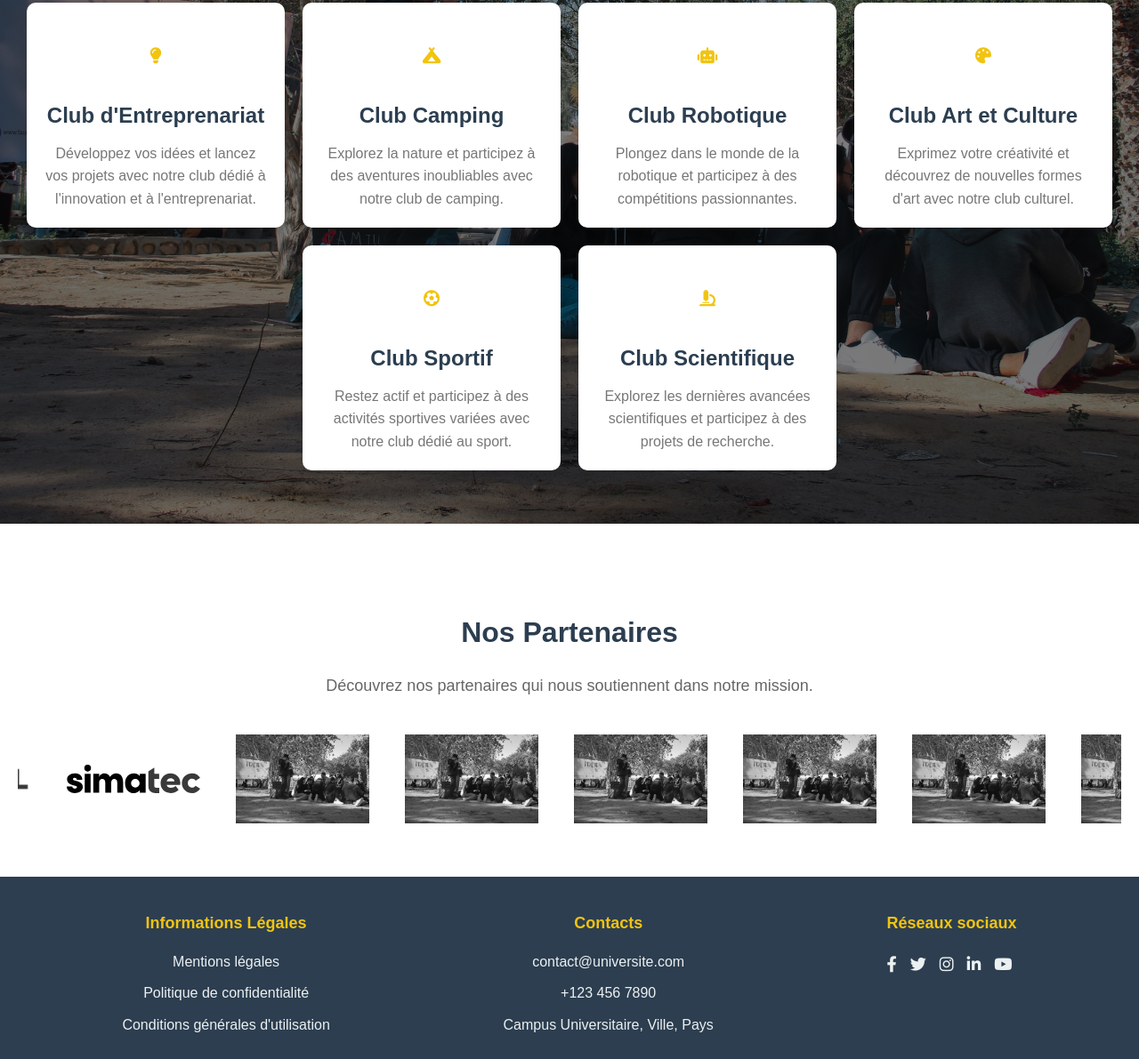
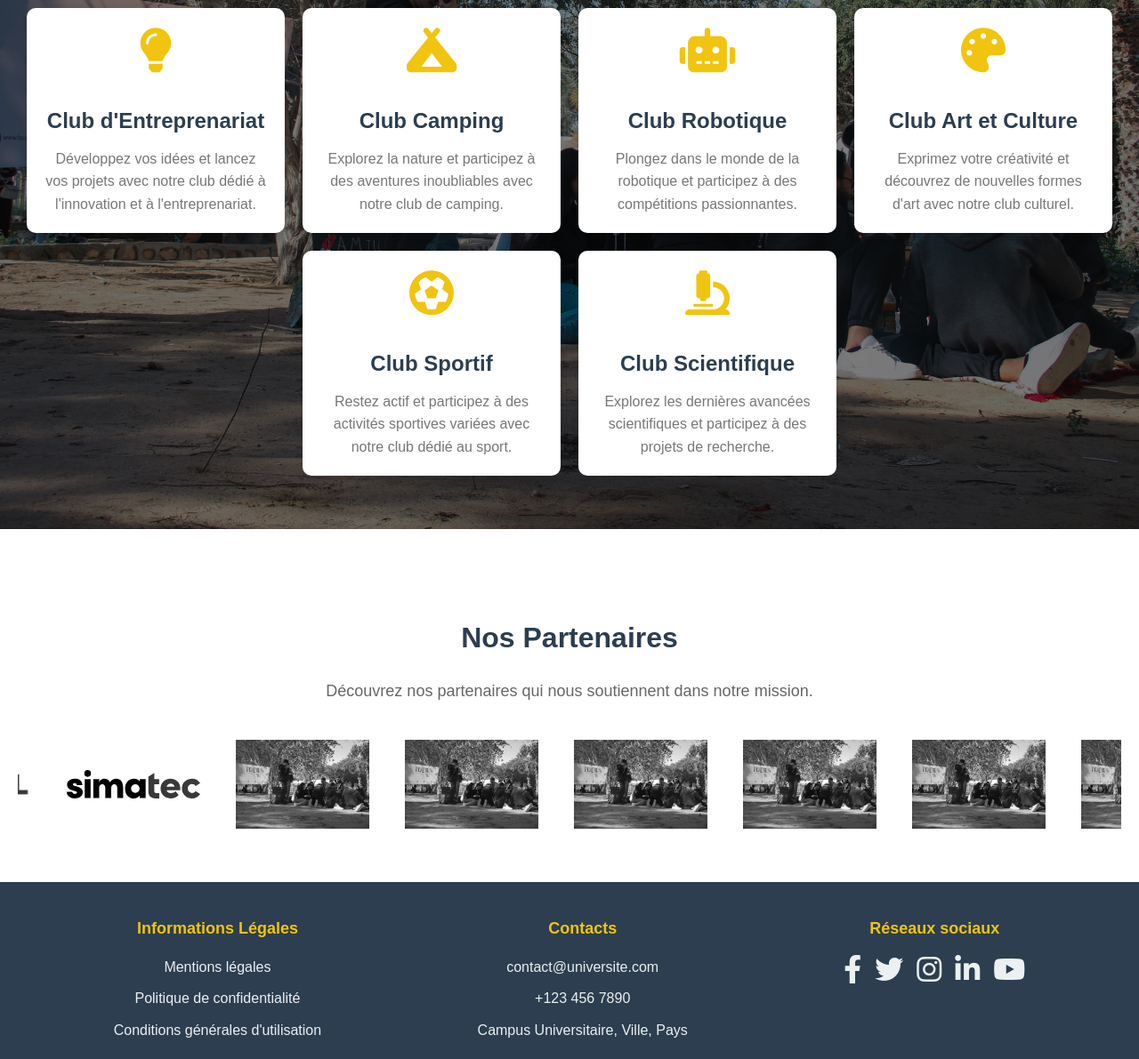
Before and after one commit to HammamiSalmen/IPSAS, a plain HTML site: page acceil.html in a window 1280 px wide. Shown: the part 2453-3644 px from the top of the page at 89% size. Drawn offline with Linux system fonts and the light colour scheme; files whose address does not match are found by name.

Commit message:
Update styles.css
icon bigger

```diff
--- a/styles.css
+++ b/styles.css
@@ -1533,3 +1533,23 @@ i{
     background-color: #2d3e50; /* Dark background for the container */
     margin: 20px auto;
 }
+/* General Icon Size Adjustment */
+.program-icon i,
+.club-icon i,
+.testimonial-content i,
+.social-icons i {
+    font-size: 48px; /* Adjust this value to make icons larger */
+}
+
+/* Specific Icon Adjustments (if needed) */
+.program-icon i {
+    font-size: 60px; /* Larger icons for program cards */
+}
+
+.club-icon i {
+    font-size: 50px; /* Larger icons for club cards */
+}
+
+.social-icons i {
+    font-size: 32px; /* Larger icons for social media links */
+}
```
